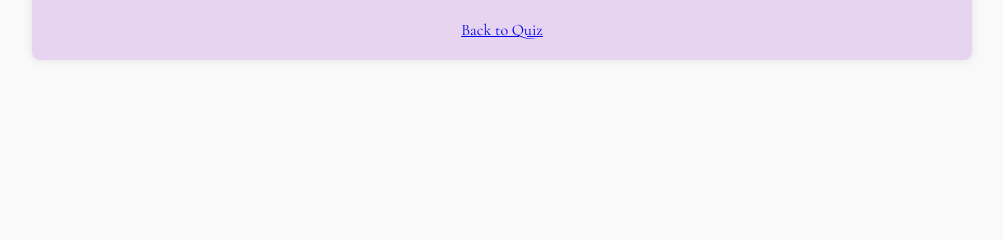
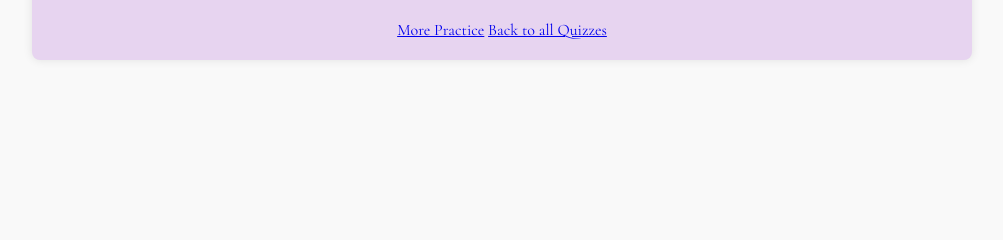
Before and after one commit to tremanus/ScholaLatinae_Practice, a Flask app: page /leaderboard in a window 1280 px wide. Shown: the part 283-523 px from the top of the page, without its empty margins (138-1141 px from the left). Run offline with Flask 3, Linux system fonts and the light colour scheme; data that the repository does not hold is empty; some libraries are stand-ins or nearby versions.

Commit message:
leaderboard fix

```diff
--- a/templates/leaderboard.html
+++ b/templates/leaderboard.html
@@ -93,7 +93,8 @@
                 {% endfor %}
             </tbody>
         </table>
-        <a href="{{ url_for('index') }}">Back to Quiz</a>
+        <a href="/beginner">More Practice</a>
+        <a href="{{ url_for('index') }}">Back to all Quizzes</a>
     </div>
     <script>
         window.va = window.va || function () { (window.vaq = window.vaq || []).push(arguments); };
```
